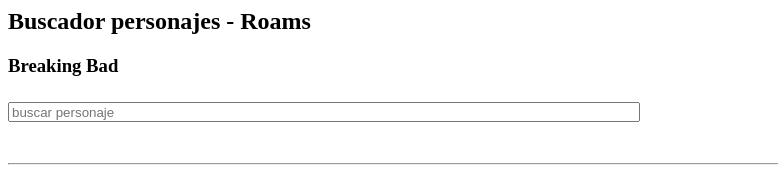
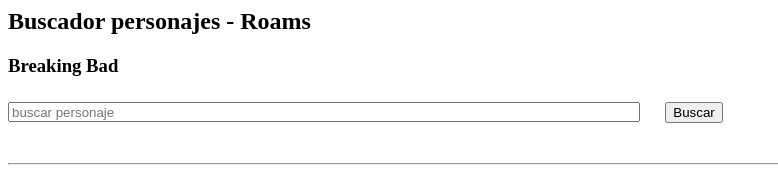
Before and after one commit to adrian37777/pruebaTecnica-Roams, an Angular app: page / in a window 1280 px wide. Shown: the top 192 px of the page, without its empty margins (0-778 px from the left). Built offline with nearby package versions, Linux system fonts and the light colour scheme; no server answers.

Commit message:
2 files modified

```diff
--- a/src/app/component/buscarPersonaje/buscarPersonaje.component.html
+++ b/src/app/component/buscarPersonaje/buscarPersonaje.component.html
@@ -5,4 +5,5 @@
     name="termino"
     [(ngModel)]="termino"
   />
+  <button>Buscar</button>
 </form>
--- a/src/styles.css
+++ b/src/styles.css
@@ -58,3 +58,7 @@
   width: 100%;
   text-align: right;
 }
+
+button {
+  cursor: pointer;
+}
```
